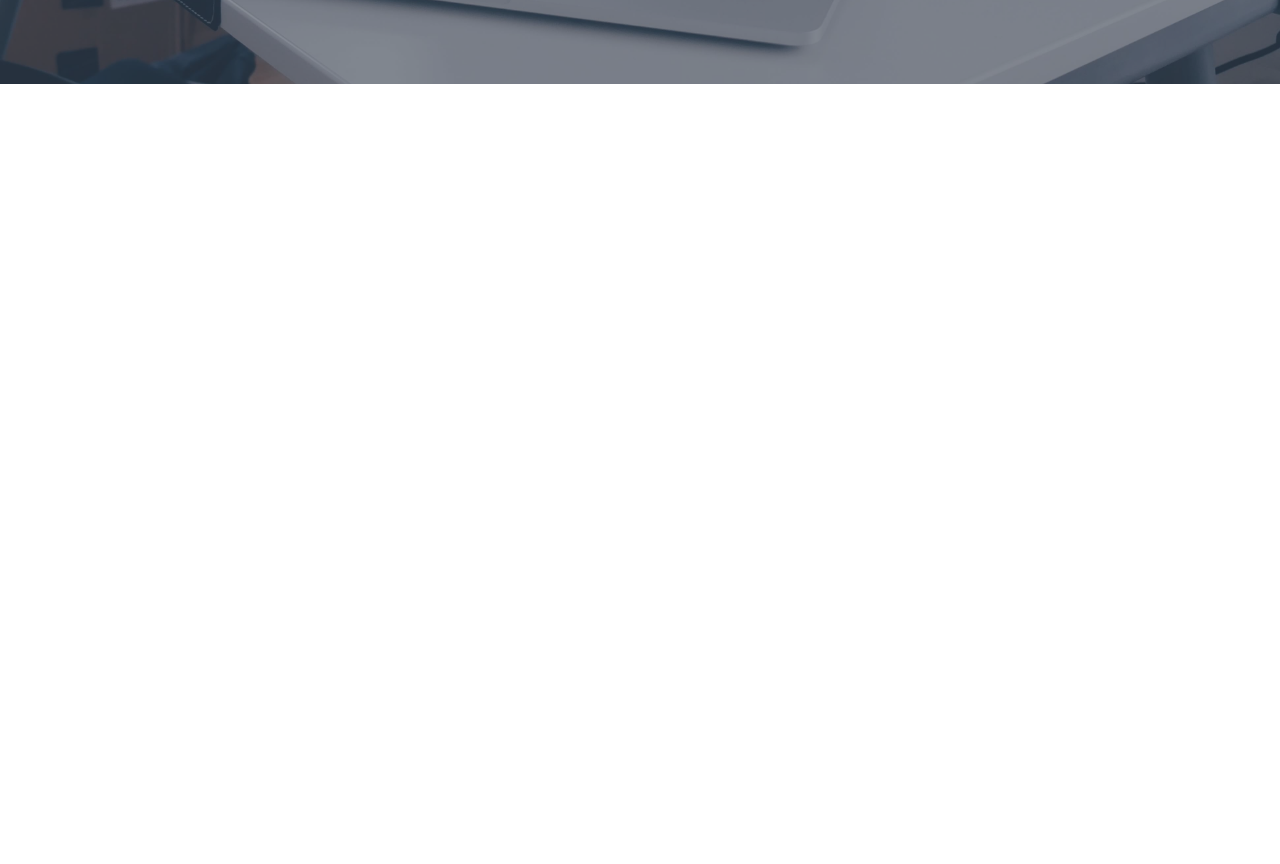
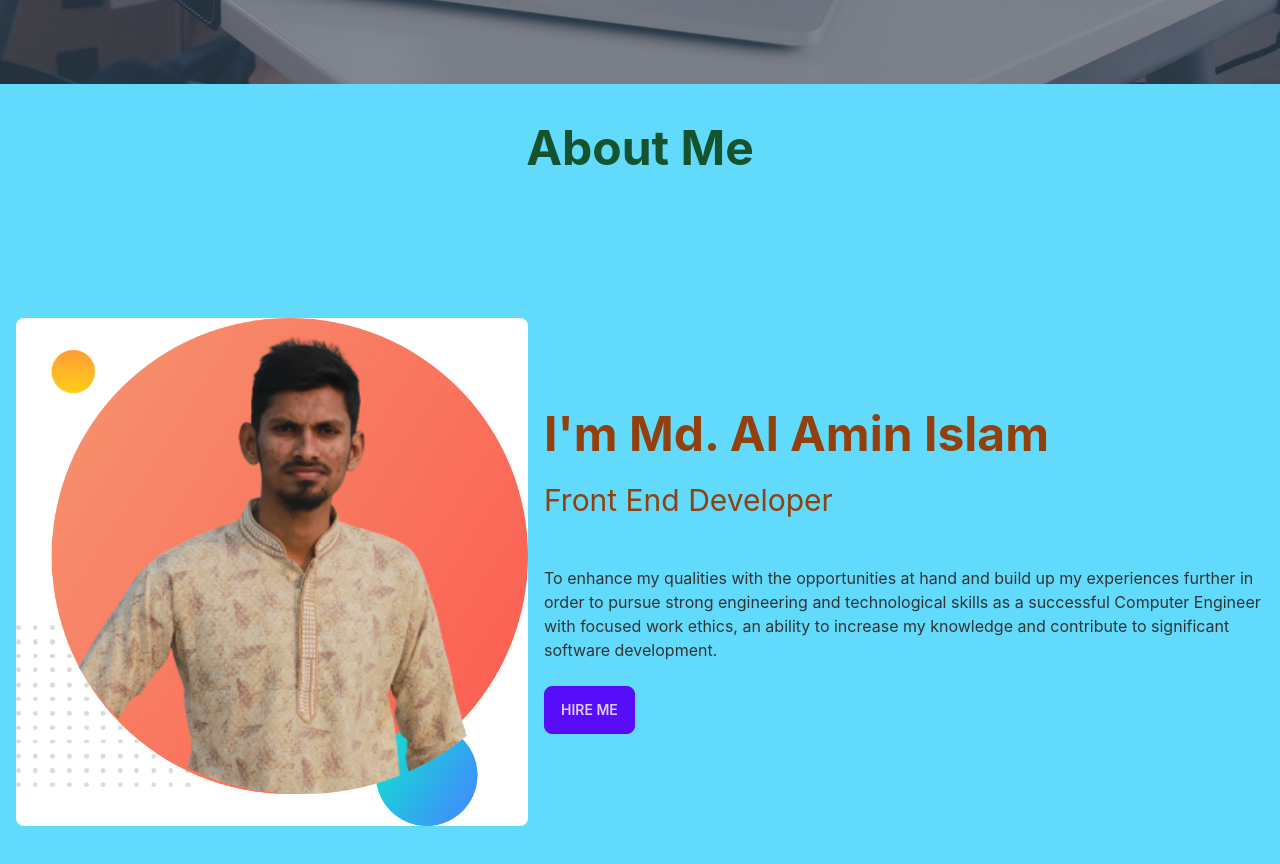
Before and after one commit to mohammad-al-amin-islam/my-portfolio-website, a React (Create React App) app: page / in a window 1280 px wide. Shown: the part 780-1644 px from the top of the page. Before the commit the page ends 864 px from the top, so only its background shows below. Built offline with nearby package versions, Linux system fonts and the light colour scheme.

Commit message:
about section added

```diff
--- a/src/App.css
+++ b/src/App.css
@@ -27,6 +27,9 @@
 .App-link {
   color: #61dafb;
 }
+body{
+  background-color: #61dafb;
+}
 
 @keyframes App-logo-spin {
   from {
--- /dev/null
+++ b/src/Pages/Home/About.js
@@ -0,0 +1,24 @@
+import React from 'react';
+import alamin from '../../images/alamin-bg.png'
+const About = () => {
+    return (
+        <div id='about' >
+            <h1 className='text-center mt-10 text-5xl font-bold text-green-900'>About Me</h1>
+            <div class="hero min-h-screen">
+                <div class="hero-content flex-col lg:flex-row">
+                    <img src={alamin} alt='alamin' class="max-w-sm lg:max-w-lg rounded-lg  bg-white p-5shadow-2xl" />
+                    <div>
+                        <h1 class="text-5xl font-bold text-amber-800">I'm Md. Al Amin Islam</h1>
+                        <p class="py-6 text-3xl text-amber-800">Front End Developer</p>
+                        <p class="py-6">To enhance my qualities with the opportunities at hand and build up my experiences further in order to pursue
+                            strong engineering and technological skills as a successful Computer Engineer with focused work ethics, an
+                            ability to increase my knowledge and contribute to significant software development.</p>
+                        <button class="btn btn-primary">Hire me</button>
+                    </div>
+                </div>
+            </div>
+        </div>
+    );
+};
+
+export default About;
--- a/src/Pages/Home/Banner.js
+++ b/src/Pages/Home/Banner.js
@@ -4,7 +4,7 @@ import img from '../../images/img.jpg'
 import CV from '../../assests/Resume_Md. Al Amin Islam.pdf'
 const Banner = () => {
     return (
-        <div>
+        <div id='home'>
             <div class="hero min-h-screen" style={{ backgroundImage: `url(${img})` }}>
                 <div class="hero-overlay bg-opacity-60"></div>
                 <div class="hero-content text-center text-neutral-content">
--- a/src/Pages/Home/Home.js
+++ b/src/Pages/Home/Home.js
@@ -1,10 +1,12 @@
 import React from 'react';
+import About from './About';
 import Banner from './Banner';
 
 const Home = () => {
     return (
         <div>
             <Banner></Banner>
+            <About></About>
         </div>
     );
 };
--- a/src/Pages/Shared/Navabar/Navbar.js
+++ b/src/Pages/Shared/Navabar/Navbar.js
@@ -2,14 +2,14 @@ import React from 'react';
 import CV from '../../../assests/Resume_Md. Al Amin Islam.pdf'
 const Navbar = () => {
     const navItem = <>
-        <li><a>Home</a></li>
-        <li><a>About</a></li>
+        <li><a href='#home'>Home</a></li>
+        <li><a href='#about'> About</a></li>
         <li><a>Project</a></li>
         <li><a>Contact</a></li>
         <li><a href={CV} download className="btn text-white bg-gradient-to-r from-primary to-secondary" >Download Resume</a></li>
     </>
     return (
-        <div class="navbar bg-purple-200 sticky top-0 z-50">
+        <div  class="navbar bg-purple-200 sticky top-0 z-50">
             <div class="navbar-start">
                 <div class="dropdown">
                     <label tabindex="0" class="btn btn-ghost lg:hidden">
```
Also changed, not shown: src/images/alamin-bg.png (added).
